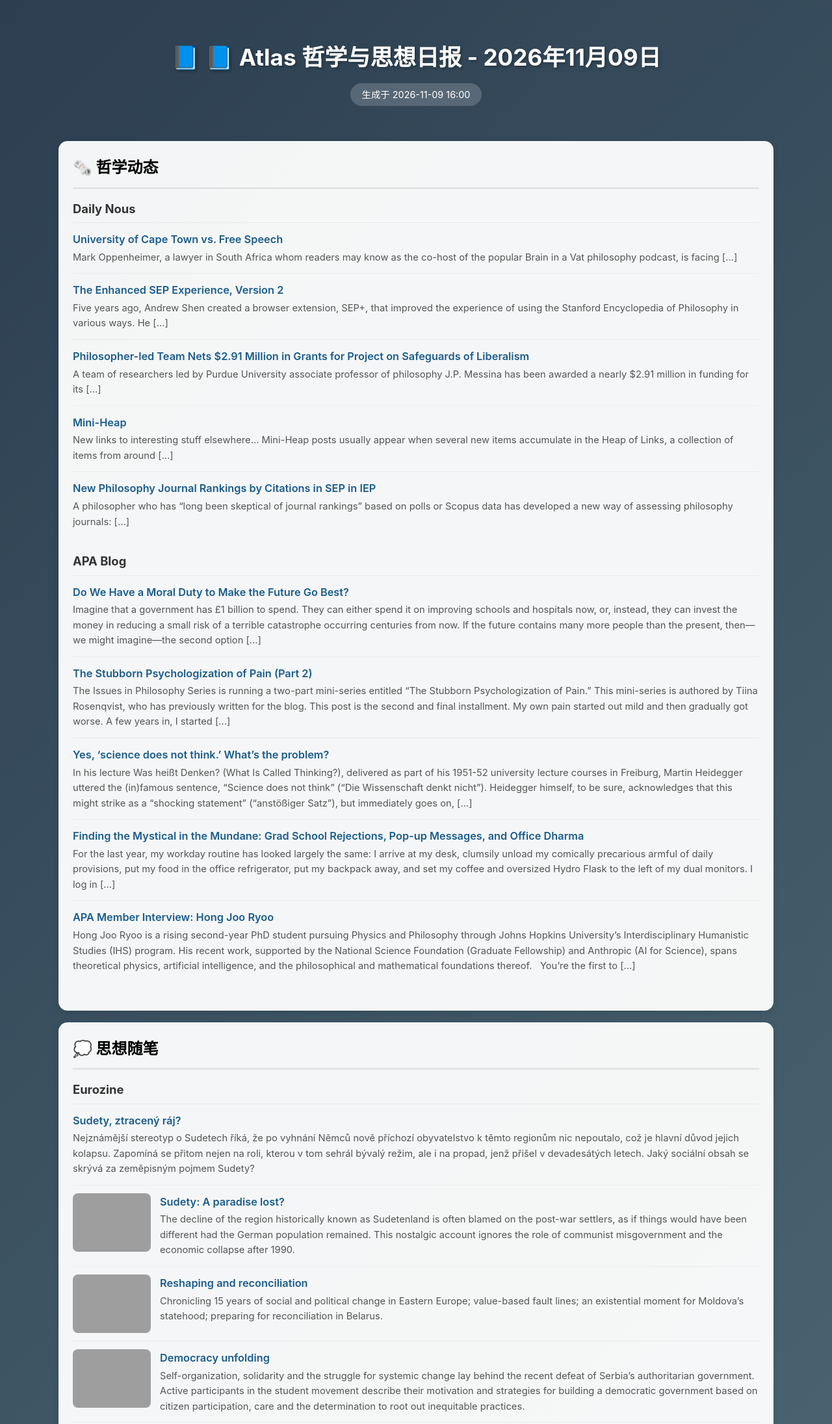
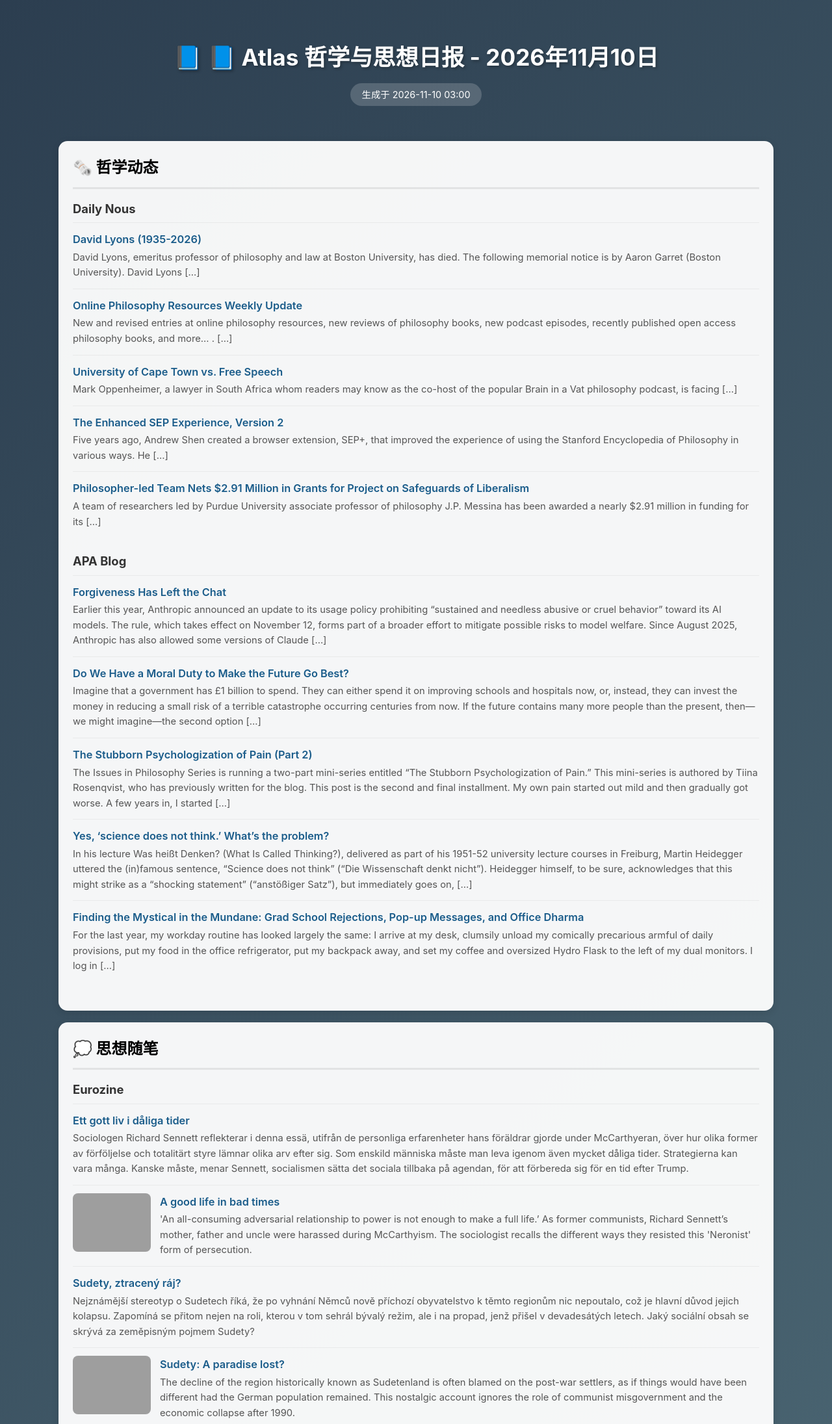
Before and after one commit to maximjavis-beep/atlas, a website: page index.html in a window 1280 px wide. Shown: the top 2191 px of the page at 65% size. Drawn offline with Linux system fonts and the light colour scheme; grey boxes are pictures that could not be loaded.

Commit message:
Update: 2026-11-10 Atlas data

```diff
--- a/index.html
+++ b/index.html
@@ -4,7 +4,7 @@
 <meta charset="UTF-8">
 <meta name="viewport" content="width=device-width, initial-scale=1.0">
 <meta name="referrer" content="no-referrer">
-<title>📘 Atlas 哲学与思想日报 - 2026年11月09日</title>
+<title>📘 Atlas 哲学与思想日报 - 2026年11月10日</title>
 <meta name="description" content="全球哲学研讨情报追踪系统 - 每日更新哲学学术资讯">
 <meta property="og:title" content="📘 Atlas 哲学与思想日报">
 <meta property="og:description" content="全球哲学研讨情报追踪系统 - 每日更新哲学学术资讯">
@@ -50,33 +50,33 @@ footer { text-align:center; color:rgba(255,255,255,.9); padding:24px; font-size:
 <body>
 <div class="container">
 <header>
-<h1>📘 📘 Atlas 哲学与思想日报 - 2026年11月09日</h1>
-<div class="time">生成于 2026-11-09 16:00</div>
+<h1>📘 📘 Atlas 哲学与思想日报 - 2026年11月10日</h1>
+<div class="time">生成于 2026-11-10 03:00</div>
 </header>
 <section class="region"><h2>🗞️ 哲学动态</h2>
 <div class="source"><h3>Daily Nous</h3>
+<div class="article"><div class="body"><a href="https://dailynous.com/2026/11/09/david-lyons-1935-2026/" target="_blank" rel="noopener">David Lyons (1935-2026)</a><div class="sum">David Lyons, emeritus professor of philosophy and law at Boston University, has died. The following memorial notice is by Aaron Garret (Boston University). David Lyons [&#8230;]</div></div></div>
+<div class="article"><div class="body"><a href="https://dailynous.com/2026/11/09/online-philosophy-resources-weekly-update-447/" target="_blank" rel="noopener">Online Philosophy Resources Weekly Update</a><div class="sum">New and revised entries at online philosophy resources, new reviews of philosophy books, new podcast episodes, recently published open access philosophy books, and more… . [&#8230;]</div></div></div>
 <div class="article"><div class="body"><a href="https://dailynous.com/2026/11/06/university-of-cape-town-vs-free-speech/" target="_blank" rel="noopener">University of Cape Town vs. Free Speech</a><div class="sum">Mark Oppenheimer, a lawyer in South Africa whom readers may know as the co-host of the popular Brain in a Vat philosophy podcast, is facing [&#8230;]</div></div></div>
 <div class="article"><div class="body"><a href="https://dailynous.com/2026/11/05/the-enhanced-sep-experience-version-2/" target="_blank" rel="noopener">The Enhanced SEP Experience, Version 2</a><div class="sum">Five years ago, Andrew Shen created a browser extension, SEP+, that improved the experience of using the Stanford Encyclopedia of Philosophy in various ways. He [&#8230;]</div></div></div>
 <div class="article"><div class="body"><a href="https://dailynous.com/2026/11/04/philosopher-led-team-nets-2-91-million-in-grants-for-project-on-safeguards-of-liberalism/" target="_blank" rel="noopener">Philosopher-led Team Nets $2.91 Million in Grants for Project on Safeguards of Liberalism</a><div class="sum">A team of researchers led by Purdue University associate professor of philosophy J.P. Messina has been awarded a nearly $2.91 million in funding for its [&#8230;]</div></div></div>
-<div class="article"><div class="body"><a href="https://dailynous.com/2026/11/04/mini-heap-736/" target="_blank" rel="noopener">Mini-Heap</a><div class="sum">New links to interesting stuff elsewhere&#8230; Mini-Heap posts usually appear when several new items accumulate in the Heap of Links, a collection of items from around [&#8230;]</div></div></div>
-<div class="article"><div class="body"><a href="https://dailynous.com/2026/11/03/new-philosophy-journal-rankings-by-citations-in-sep-in-iep/" target="_blank" rel="noopener">New Philosophy Journal Rankings by Citations in SEP in IEP</a><div class="sum">A philosopher who has &#8220;long been skeptical of journal rankings&#8221; based on polls or Scopus data has developed a new way of assessing philosophy journals: [&#8230;]</div></div></div>
 </div>
 <div class="source"><h3>APA Blog</h3>
+<div class="article"><div class="body"><a href="https://blog.apaonline.org/2026/11/09/forgiveness-has-left-the-chat-assessing-anthropics-end-chat-feature/" target="_blank" rel="noopener">Forgiveness Has Left the Chat</a><div class="sum">Earlier this year, Anthropic announced an update to its usage policy prohibiting “sustained and needless abusive or cruel behavior” toward its AI models. The rule, which takes effect on November 12, forms part of a broader effort to mitigate possible risks to model welfare. Since August 2025, Anthropic has also allowed some versions of Claude [&#8230;]</div></div></div>
 <div class="article"><div class="body"><a href="https://blog.apaonline.org/2026/11/05/do-we-have-a-moral-duty-to-make-the-future-go-best/" target="_blank" rel="noopener">Do We Have a Moral Duty to Make the Future Go Best?</a><div class="sum">Imagine that a government has £1 billion to spend. They can either spend it on improving schools and hospitals now, or, instead, they can invest the money in reducing a small risk of a terrible catastrophe occurring centuries from now. If the future contains many more people than the present, then—we might imagine—the second option [&#8230;]</div></div></div>
 <div class="article"><div class="body"><a href="https://blog.apaonline.org/2026/11/03/the-stubborn-psychologization-of-pain-part-2/" target="_blank" rel="noopener">The Stubborn Psychologization of Pain (Part 2)</a><div class="sum">The Issues in Philosophy Series is running a two-part mini-series entitled “The Stubborn Psychologization of Pain.” This mini-series is authored by Tiina Rosenqvist, who has previously written for the blog. This post is the second and final installment. My own pain started out mild and then gradually got worse. A few years in, I started [&#8230;]</div></div></div>
 <div class="article"><div class="body"><a href="https://blog.apaonline.org/2026/11/03/yes-science-does-not-think-whats-the-problem/" target="_blank" rel="noopener">Yes, ‘science does not think.’ What’s the problem?</a><div class="sum">In his lecture Was heißt Denken? (What Is Called Thinking?), delivered as part of his 1951-52 university lecture courses in Freiburg, Martin Heidegger uttered the (in)famous sentence, “Science does not think” (“Die Wissenschaft denkt nicht”). Heidegger himself, to be sure, acknowledges that this might strike as a “shocking statement” (“anstößiger Satz”), but immediately goes on, [&#8230;]</div></div></div>
 <div class="article"><div class="body"><a href="https://blog.apaonline.org/2026/11/02/finding-the-mystical-in-the-mundane-grad-school-rejections-popup-messages-and-office-dharma/" target="_blank" rel="noopener">Finding the Mystical in the Mundane: Grad School Rejections, Pop-up Messages, and Office Dharma</a><div class="sum">For the last year, my workday routine has looked largely the same: I arrive at my desk, clumsily unload my comically precarious armful of daily provisions, put my food in the office refrigerator, put my backpack away, and set my coffee and oversized Hydro Flask to the left of my dual monitors. I log in [&#8230;]</div></div></div>
-<div class="article"><div class="body"><a href="https://blog.apaonline.org/2026/10/30/apa-member-interview-hong-joo-ryoo/" target="_blank" rel="noopener">APA Member Interview: Hong Joo Ryoo</a><div class="sum">Hong Joo Ryoo is a rising second-year PhD student pursuing Physics and Philosophy through Johns Hopkins University&#8217;s Interdisciplinary Humanistic Studies (IHS) program. His recent work, supported by the National Science Foundation (Graduate Fellowship) and Anthropic (AI for Science), spans theoretical physics, artificial intelligence, and the philosophical and mathematical foundations thereof. &#160; You&#8217;re the first to [&#8230;]</div></div></div>
 </div>
 </section>
 <section class="region"><h2>💭 思想随笔</h2>
 <div class="source"><h3>Eurozine</h3>
+<div class="article"><div class="body"><a href="https://www.eurozine.com/ett-gott-liv-i-daliga-tider/?utm_source=rss&utm_medium=rss&utm_campaign=ett-gott-liv-i-daliga-tider" target="_blank" rel="noopener">Ett gott liv i dåliga tider</a><div class="sum">Sociologen Richard Sennett reflekterar i denna essä, utifrån de personliga erfarenheter hans föräldrar gjorde under McCarthyeran, över hur olika former av förföljelse och totalitärt styre lämnar olika arv efter sig. Som enskild människa måste man leva igenom även mycket dåliga tider. Strategierna kan vara många. Kanske måste, menar Sennett, socialismen sätta det sociala tillbaka på agendan, för att förbereda sig för en tid efter Trump.</div></div></div>
+<div class="article"><img src="https://www.eurozine.com/wp-content/uploads/2026/11/Benjamin_J._Davis_NYWTS-300x241.jpg" class="rss-image" loading="lazy" referrerpolicy="no-referrer" onerror="this.onerror=null;this.style.display='none'" /><div class="body"><a href="https://www.eurozine.com/a-good-life-in-bad-times/?utm_source=rss&utm_medium=rss&utm_campaign=a-good-life-in-bad-times" target="_blank" rel="noopener">A good life in bad times</a><div class="sum">'An all-consuming adversarial relationship to power is not enough to make a full life.’ As former communists, Richard Sennett’s mother, father and uncle were harassed during McCarthyism. The sociologist recalls the different ways they resisted this 'Neronist' form of persecution.</div></div></div>
 <div class="article"><div class="body"><a href="https://www.eurozine.com/sudety-ztraceny-raj/?utm_source=rss&utm_medium=rss&utm_campaign=sudety-ztraceny-raj" target="_blank" rel="noopener">Sudety, ztracený ráj?</a><div class="sum">Nejznámější stereotyp o Sudetech říká, že po vyhnání Němců nově příchozí obyvatelstvo k těmto regionům nic nepoutalo, což je hlavní důvod jejich kolapsu. Zapomíná se přitom nejen na roli, kterou v tom sehrál bývalý režim, ale i na propad, jenž přišel v devadesátých letech. Jaký sociální obsah se skrývá za zeměpisným pojmem Sudety?</div></div></div>
 <div class="article"><img src="https://www.eurozine.com/wp-content/uploads/2026/11/Schluckenau-75-3-copy-300x225.jpg" class="rss-image" loading="lazy" referrerpolicy="no-referrer" onerror="this.onerror=null;this.style.display='none'" /><div class="body"><a href="https://www.eurozine.com/sudety-a-paradise-lost/?utm_source=rss&utm_medium=rss&utm_campaign=sudety-a-paradise-lost" target="_blank" rel="noopener">Sudety: A paradise lost?</a><div class="sum">The decline of the region historically known as Sudetenland is often blamed on the post-war settlers, as if things would have been different had the German population remained. This nostalgic account ignores the role of communist misgovernment and the economic collapse after 1990.</div></div></div>
 <div class="article"><img src="https://www.eurozine.com/wp-content/uploads/2026/11/NEE_5_2026-300x225.jpg" class="rss-image" loading="lazy" referrerpolicy="no-referrer" onerror="this.onerror=null;this.style.display='none'" /><div class="body"><a href="https://www.eurozine.com/reshaping-and-reconciliation/?utm_source=rss&utm_medium=rss&utm_campaign=reshaping-and-reconciliation" target="_blank" rel="noopener">Reshaping and reconciliation</a><div class="sum">Chronicling 15 years of social and political change in Eastern Europe; value-based fault lines; an existential moment for Moldova’s statehood; preparing for reconciliation in Belarus.</div></div></div>
-<div class="article"><img src="https://www.eurozine.com/wp-content/uploads/2026/11/IMG_0014-300x105.jpg" class="rss-image" loading="lazy" referrerpolicy="no-referrer" onerror="this.onerror=null;this.style.display='none'" /><div class="body"><a href="https://www.eurozine.com/democracy-unfolding/?utm_source=rss&utm_medium=rss&utm_campaign=democracy-unfolding" target="_blank" rel="noopener">Democracy unfolding</a><div class="sum">Self-organization, solidarity and the struggle for systemic change lay behind the recent defeat of Serbia’s authoritarian government. Active participants in the student movement describe their motivation and strategies for building a democratic government based on citizen participation, care and the determination to root out inequitable practices.</div></div></div>
-<div class="article"><div class="body"><a href="https://www.eurozine.com/laudes-habsburgorum-%d1%82%d0%b0-%d1%96%d0%bd%d1%88%d1%96-laudes/?utm_source=rss&utm_medium=rss&utm_campaign=laudes-habsburgorum-%25d1%2582%25d0%25b0-%25d1%2596%25d0%25bd%25d1%2588%25d1%2596-laudes" target="_blank" rel="noopener">Laudes Habsburgorum та інші laudes</a><div class="sum"></div></div></div>
 </div>
 </section>
-<footer>📘 每日自动生成 · 2026-11-09 16:00</footer>
+<footer>📘 每日自动生成 · 2026-11-10 03:00</footer>
 </div></body></html>
```
